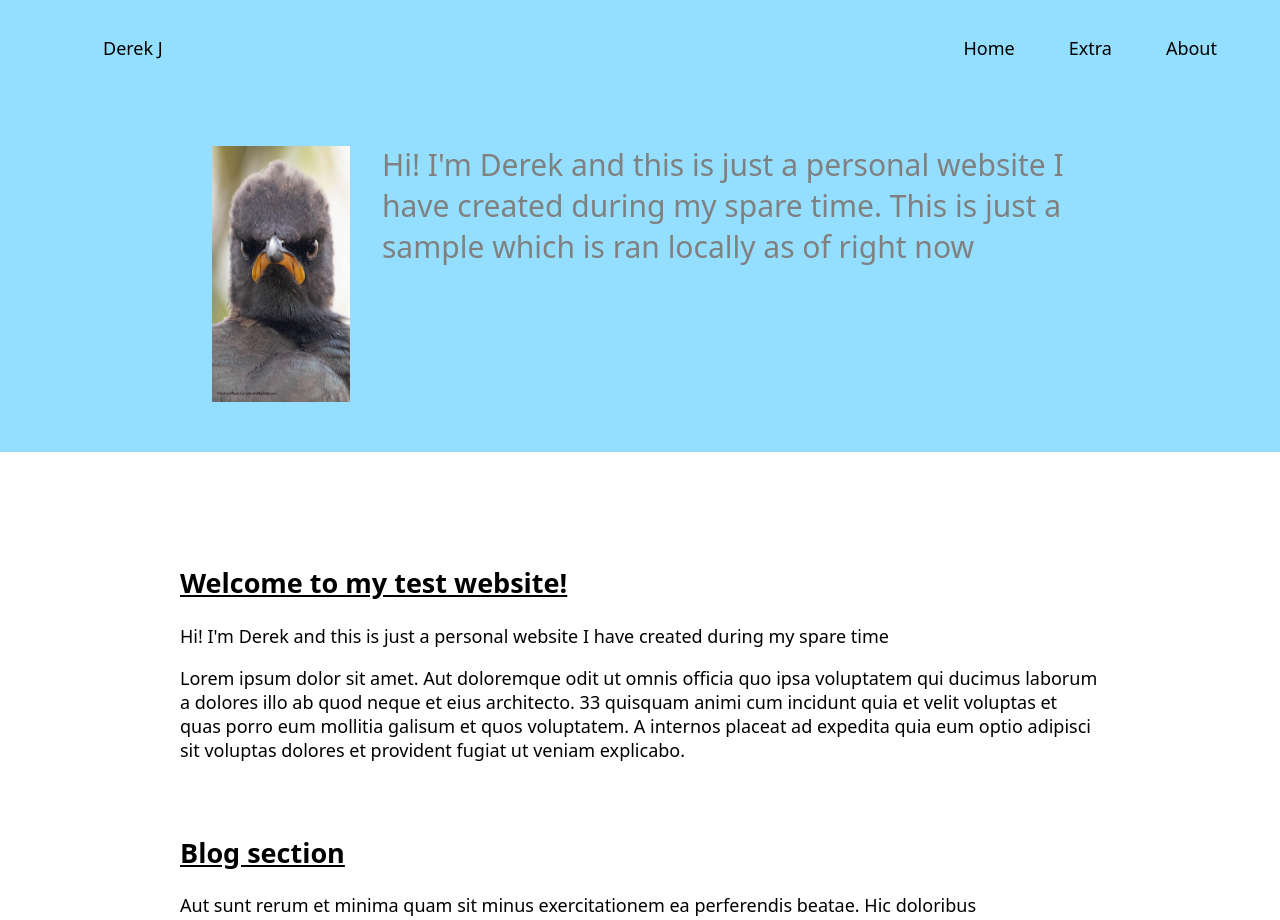
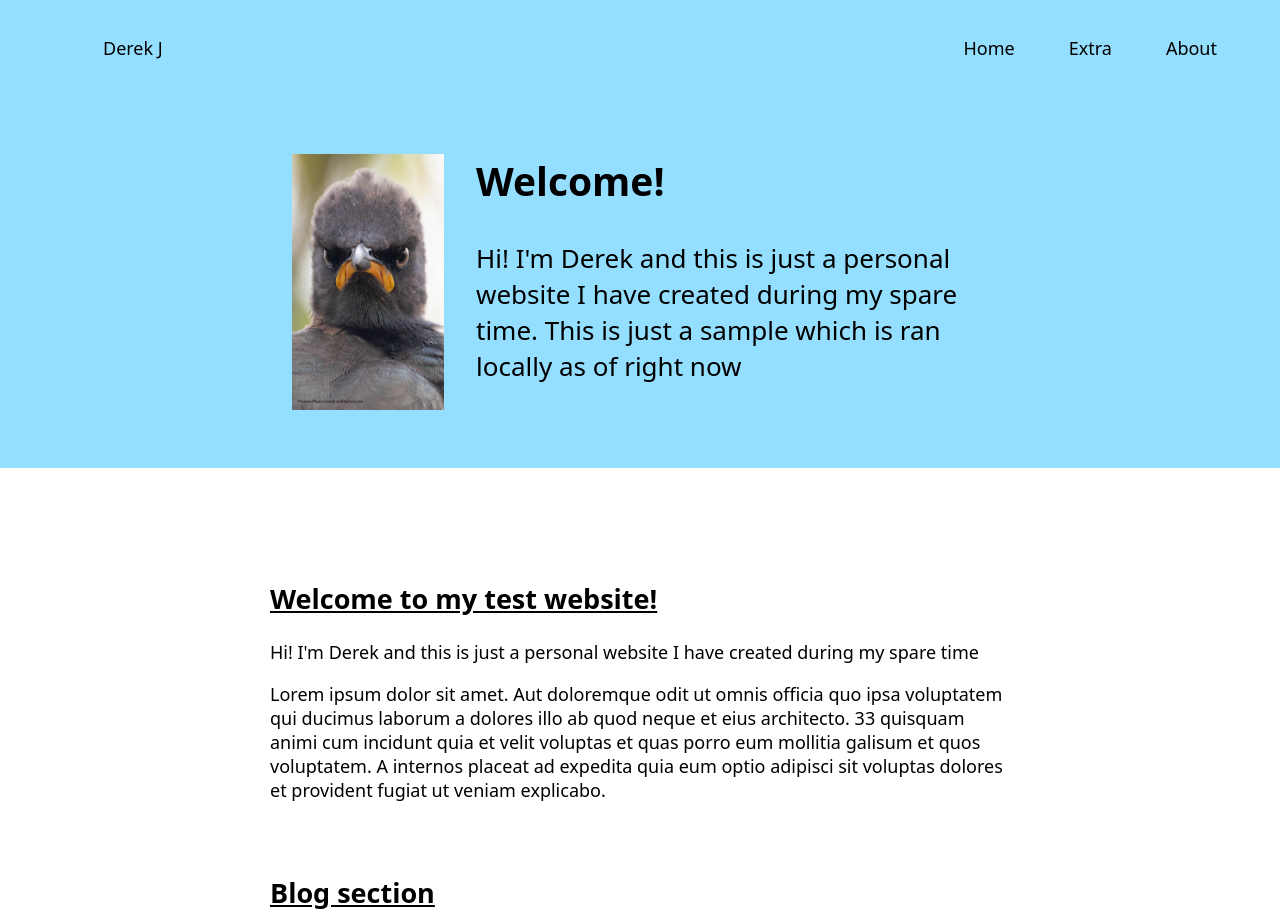
Before and after one commit to derekJ25/personal-website, a React (Create React App) app: page / in a window 1280 px wide. Shown: the top 920 px of the page. Built offline with nearby package versions, Linux system fonts and the light colour scheme.

Commit message:
changes to home info

```diff
--- a/src/components/content-side.js
+++ b/src/components/content-side.js
@@ -1,8 +1,9 @@
-const ContentSideCard = ({ imgsrc, alttext, content }) => {
+const ContentSideCard = ({ imgsrc, alttext, title, content }) => {
   return (
     <div className="content-info">
       {/* Image goes here */}
       <img src={imgsrc} alt={alttext} />
+      <h2>{title}</h2>
       <p>{content}</p>
     </div>
   );
--- a/src/pages/Home.js
+++ b/src/pages/Home.js
@@ -9,6 +9,7 @@ const HomePage = () => {
         className="content-info"
         imgsrc={bird}
         alttext="bird.jpg"
+        title="Welcome!"
         content="Hi! I'm Derek and this is just a personal website I have created during my spare time. This is just a sample which is ran locally as of right now"
       />
 
--- a/src/styles/styles.css
+++ b/src/styles/styles.css
@@ -40,22 +40,17 @@ body {
     height: 40vh;
     padding: 1em 10em;
     background-color: #94dfff;
-    color: gray;
     overflow: hidden;
+    font-size: 26px;
   }
   .content-info img {
     height: 80%;
-    width: 15%;
-    /* height: 20rem;
-    width: 15rem; */
+    width: 20%;
     margin: 2rem;
     float: left;
   }
-  .content-info p {
-   font-size: 30px;
-  }
   .content {
-    padding: 5em 10em 1em 10em;
+    padding: 5em 15em 1em 15em;
     font-weight: 400;
   }
   .content-section h2 {
```
